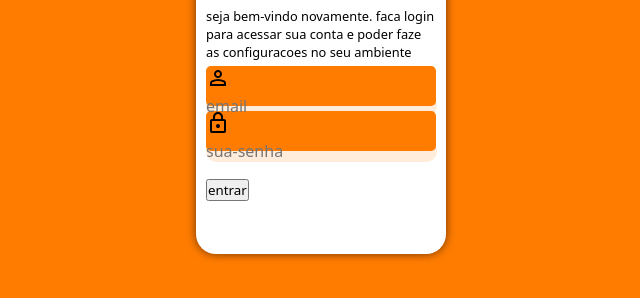
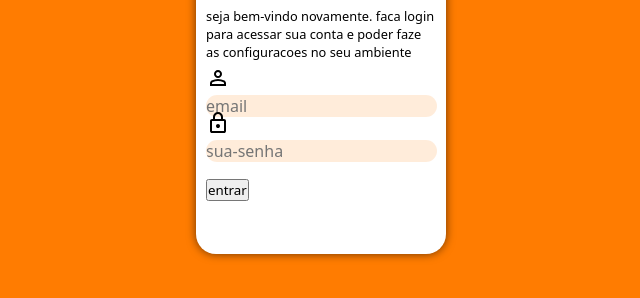
Before and after one commit to VictorSousa77/projeto-login, a plain HTML site: page index.html in a window 1280 px wide. Shown: the part 396-694 px from the top of the page, without its empty margins (319-959 px from the left). Drawn offline with nearby package versions, Linux system fonts and the light colour scheme.

Commit message:
Update style.css

```diff
--- a/style.css
+++ b/style.css
@@ -75,7 +75,7 @@ div.campo >input{
 }
 
 form > div.campo{
-    background-color: #FF7C01;
+    background-color: white;
     width: 100%;
     display: block;
     height: 40px;
```
